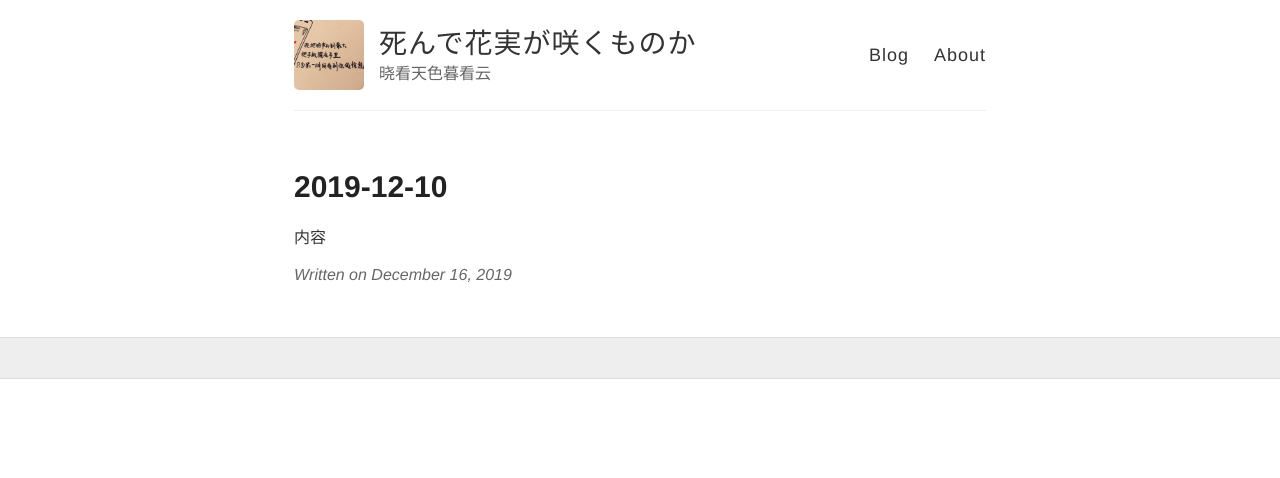
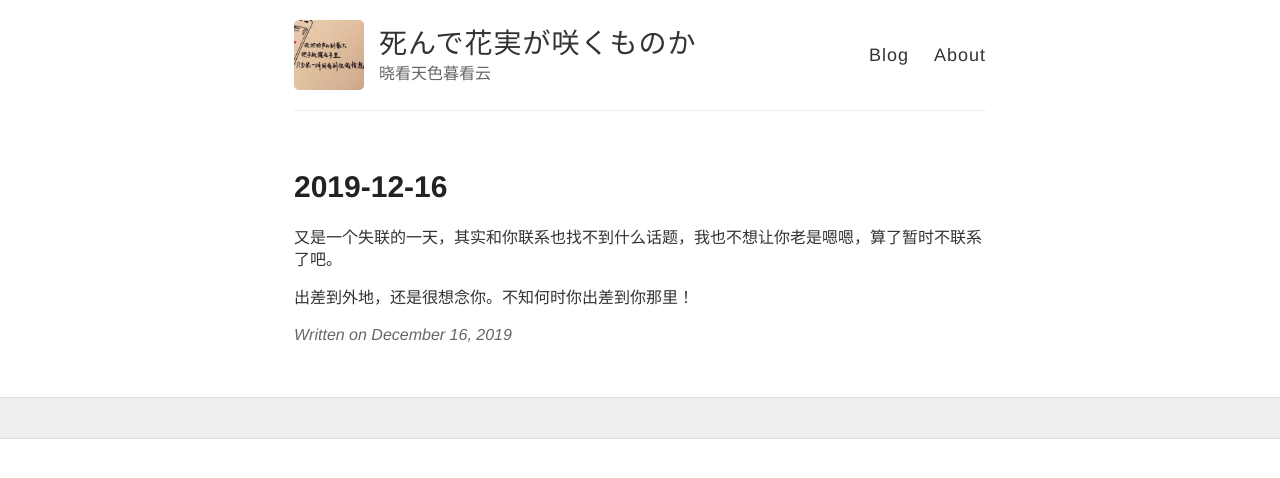
Before and after one commit to wiki650/wiki650.github.io, a Jekyll site: the page built from _posts/2019-12-16-wiki20191216.md, in a window 1280 px wide. Shown: the top 478 px of the page. Built offline with Jekyll 4.4.1, drawn with Linux system fonts in a browser that asks for light colours; comment, search, counter and statistics services are not loaded.

Commit message:
Update 2019-12-16-wiki20191216.md

```diff
--- a/_posts/2019-12-16-wiki20191216.md
+++ b/_posts/2019-12-16-wiki20191216.md
@@ -1,6 +1,8 @@
 ---
 layout: post
-title: 2019-12-10
+title: 2019-12-16
 ---
 
-内容
+又是一个失联的一天，其实和你联系也找不到什么话题，我也不想让你老是嗯嗯，算了暂时不联系了吧。
+
+出差到外地，还是很想念你。不知何时你出差到你那里！
```
